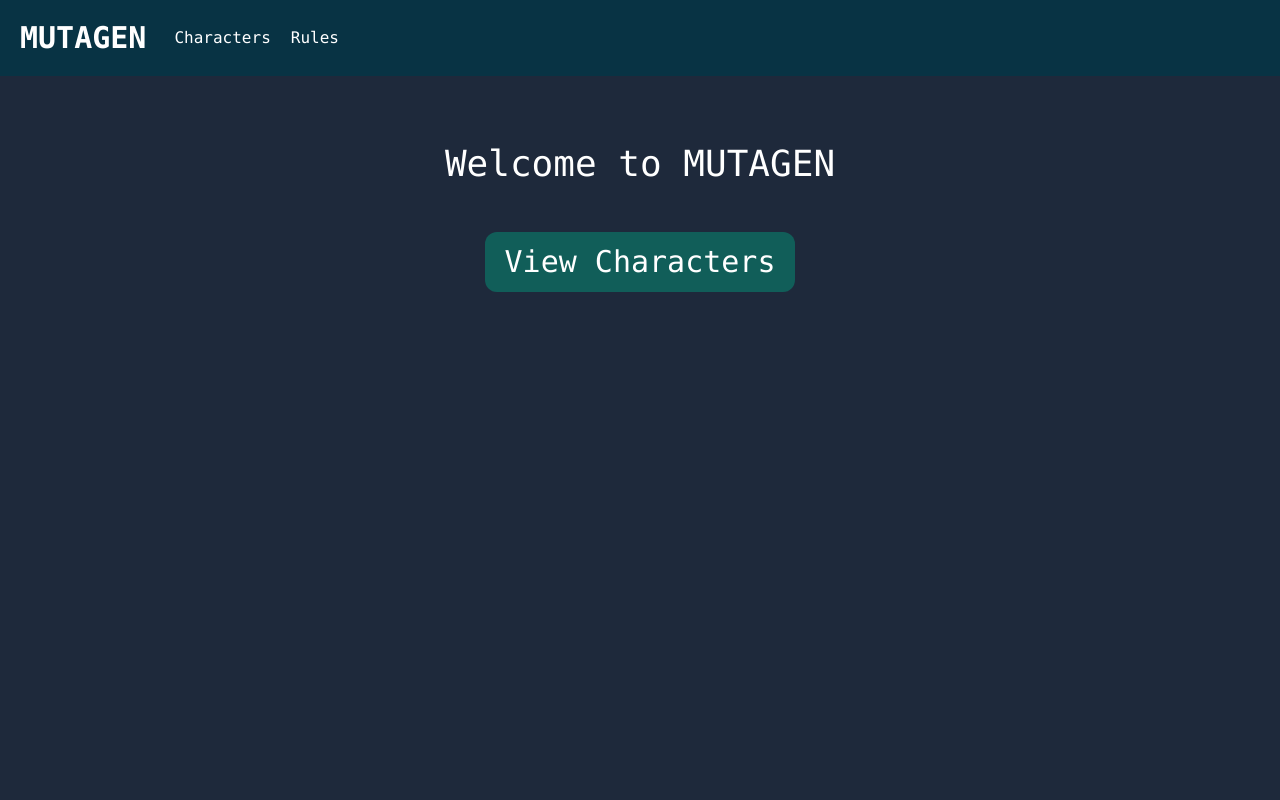
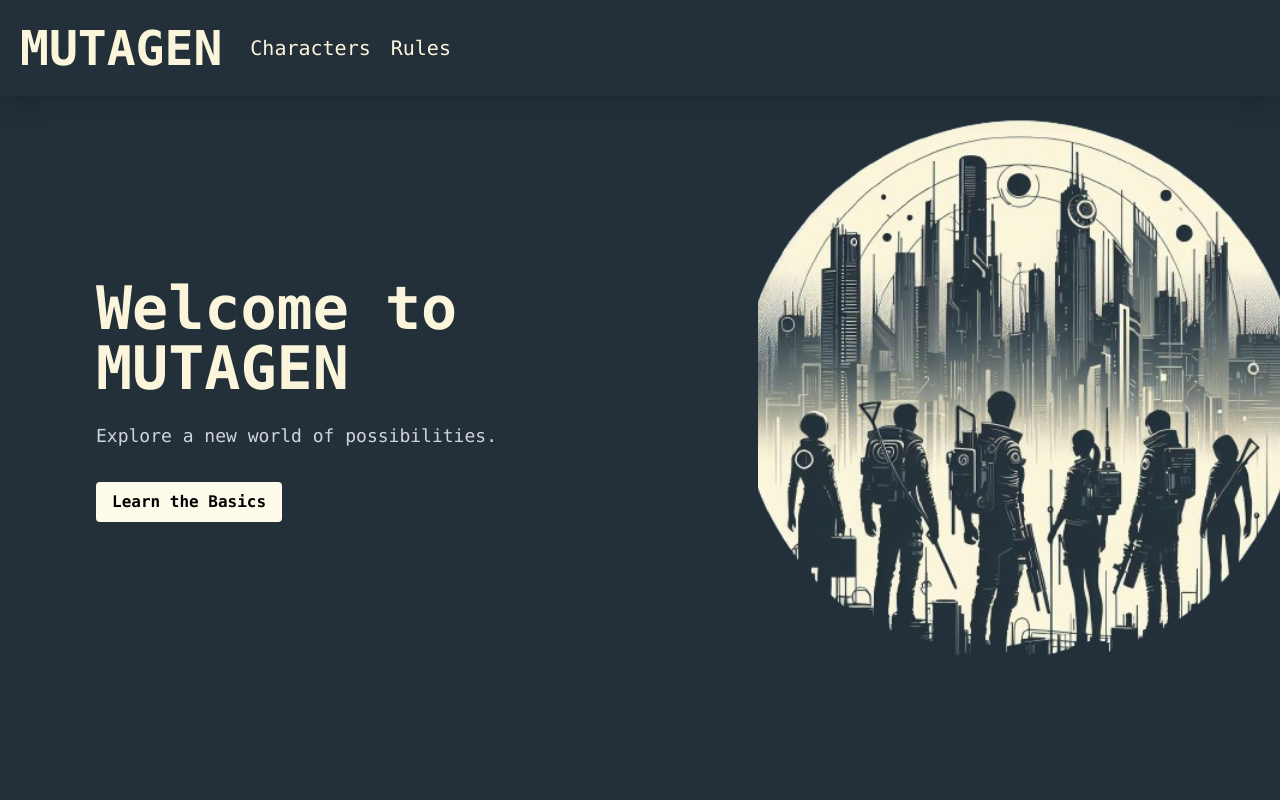
Before and after one commit to nodonnell98/mutagenui, a React (Create React App) app: page / in a window 1280 px wide. Shown: the top 800 px of the page. Built offline with nearby package versions, Linux system fonts and the light colour scheme.

Commit message:
style and home page

```diff
--- a/src/App.css
+++ b/src/App.css
@@ -21,7 +21,7 @@
   align-items: center;
   justify-content: center;
   font-size: calc(10px + 2vmin);
-  color: white;
+  color: #fbf5db;
 }
 
 .App-link {
--- a/src/App.tsx
+++ b/src/App.tsx
@@ -4,20 +4,21 @@
 import Navbar from './components/Navbar';
 import Home from './pages/Home';
 import Characters from './pages/Characters';
+import Rules from './pages/Rules';
 import { Route, Routes } from 'react-router-dom';
 
 function App(): JSX.Element {
   return (
-    <div className="h-100 bg-cyan-950">
+    <div className="h-100" style={{backgroundColor: '#233039'}}>
       <Navbar />
       <div>
         <Routes>
           <Route path="/" element={<Home />} />
           <Route path="/characters" element={<Characters />} />
           <Route path="/character/:id" element={<CharacterPage />} />
+          <Route path="/rules" element={<Rules />} />
         </Routes>
       </div>
-      <Home />
     </div>
   );
 }
--- a/src/components/Navbar.tsx
+++ b/src/components/Navbar.tsx
@@ -3,9 +3,9 @@
 
 const Navbar: React.FC = () => {
   return (
-    <div className="w-100 flex justify-start gap-2 items-center p-5 text-white bg-transparent">
-      <Link to="/" className="text-3xl font-mono font-extrabold mr-5">MUTAGEN</Link>
-      <ul className="flex space-x-5 font-mono">
+    <div className="w-screen h-24 flex justify-start gap-2 items-center p-5 bg-transparent absolute top-0 left-0 z-100 shadow-xl" style={{backgroundColor: '#233039'}}>
+      <Link to="/" className="text-5xl font-mono font-extrabold mr-5">MUTAGEN</Link>
+      <ul className="flex space-x-5 font-mono text-xl">
         <li><Link to="/characters">Characters</Link></li>
         <li><Link to="/rules">Rules</Link></li>
       </ul>
@@ -13,4 +13,6 @@
   );
 };
 
+
+
 export default Navbar;
--- a/src/components/character/Details.tsx
+++ b/src/components/character/Details.tsx
@@ -12,6 +12,7 @@
       <p>{character?.description}</p>
       <p>Current Health: {character?.current_health}</p>
       <p>Level: {character?.level}</p>
+      <p>Mutation: {character?.mutation && character.mutation.name}</p>
     </div>
   );
 };
--- /dev/null
+++ b/src/components/home/SplashText.tsx
@@ -0,0 +1,20 @@
+// SplashText.js
+
+import React from 'react';
+import { Link } from 'react-router-dom';
+
+const SplashText = () => {
+  return (
+    <div className='flex flex-col justify-center items-start px-24 h-screen'>
+      <h1 className='text-6xl font-bold mb-6'>Welcome to MUTAGEN</h1>
+      <p className='text-lg text-gray-300 mb-8'>
+        Explore a new world of possibilities.
+      </p>
+      <Link className='bg-amber-50 hover:bg-amber-100 text-black font-bold py-2 px-4 rounded' to='/rules'>
+        Learn the Basics
+      </Link>
+    </div>
+  );
+};
+
+export default SplashText;
--- a/src/index.css
+++ b/src/index.css
@@ -11,6 +11,7 @@
   -moz-osx-font-smoothing: grayscale;
   height: 100%;
   box-sizing: border-box;
+  color: #fbf5db;
 }
 
 code {
@@ -20,8 +21,10 @@
 
 html {
   height: 100vh;
+  color: #fbf5db
 }
 
 #root {
   height: 100%;
+  background-color: #233039;
 }
--- a/src/pages/CharacterPage.tsx
+++ b/src/pages/CharacterPage.tsx
@@ -21,7 +21,7 @@
   }, [id]);
 
   return (
-    <div className="w-100 bg-gray-800 text-white h-screen p-5">
+    <div className="w-100 text-white h-screen p-5">
       <div className='w-100 p-5 flex justify-start space-x-5'>
         <Details character={character} />
         <RaceDetails character={character} />
--- a/src/pages/Characters.tsx
+++ b/src/pages/Characters.tsx
@@ -16,7 +16,7 @@
   }, []);
 
   return (
-    <div className='h-screen bg-slate-800 p-5 flex justify-start flex-col items-center'>
+    <div className='h-screen p-5 flex justify-start flex-col items-center'>
       <h1 className='font-mono text-4xl text-white mt-12'>Characters</h1>
       {characters && (
         <ul className='w-100 mt-5 grid grid-cols-4 gap-4'>
--- a/src/pages/Home.tsx
+++ b/src/pages/Home.tsx
@@ -1,11 +1,22 @@
-import React from 'react'
-import { Link } from 'react-router-dom'
+// Home.js
 
-export default function Home() {
+import React from 'react';
+import SplashText from '../components/home/SplashText';
+import splashImage from '../assets/images/splash.png';
+
+const Home = () => {
   return (
-    <div className='h-screen bg-slate-800 p-5 flex justify-start flex-col items-center'>
-      <h1 className='font-mono text-4xl text-white mt-12'>Welcome to MUTAGEN</h1>
-      <Link to='/characters' className='font-mono text-3xl text-white mt-12 bg-teal-800 rounded-xl px-5 py-3 hover:scale-105 cursor-pointer'>View Characters</Link>
+    <div className='h-screen font-mono flex space-between' style={{ backgroundColor: '#233039' }}>
+      <SplashText />
+      <div className='flex flex-col justify-center h-screen max-w-1/2'>
+        <img
+          src={splashImage}
+          alt='splash'
+          className='max-w-3/4 h-3/4 object-cover'
+        />
+      </div>
     </div>
-  )
-}
+  );
+};
+
+export default Home;
--- a/src/types/Character.ts
+++ b/src/types/Character.ts
@@ -16,4 +16,7 @@
   race: {
     [key: string]: string;
   };
+  mutation: {
+    [key: string]: string;
+  };
 }
```
Also changed, not shown: src/assets/images/splash.jpeg (added), src/assets/images/splash.png (added).
